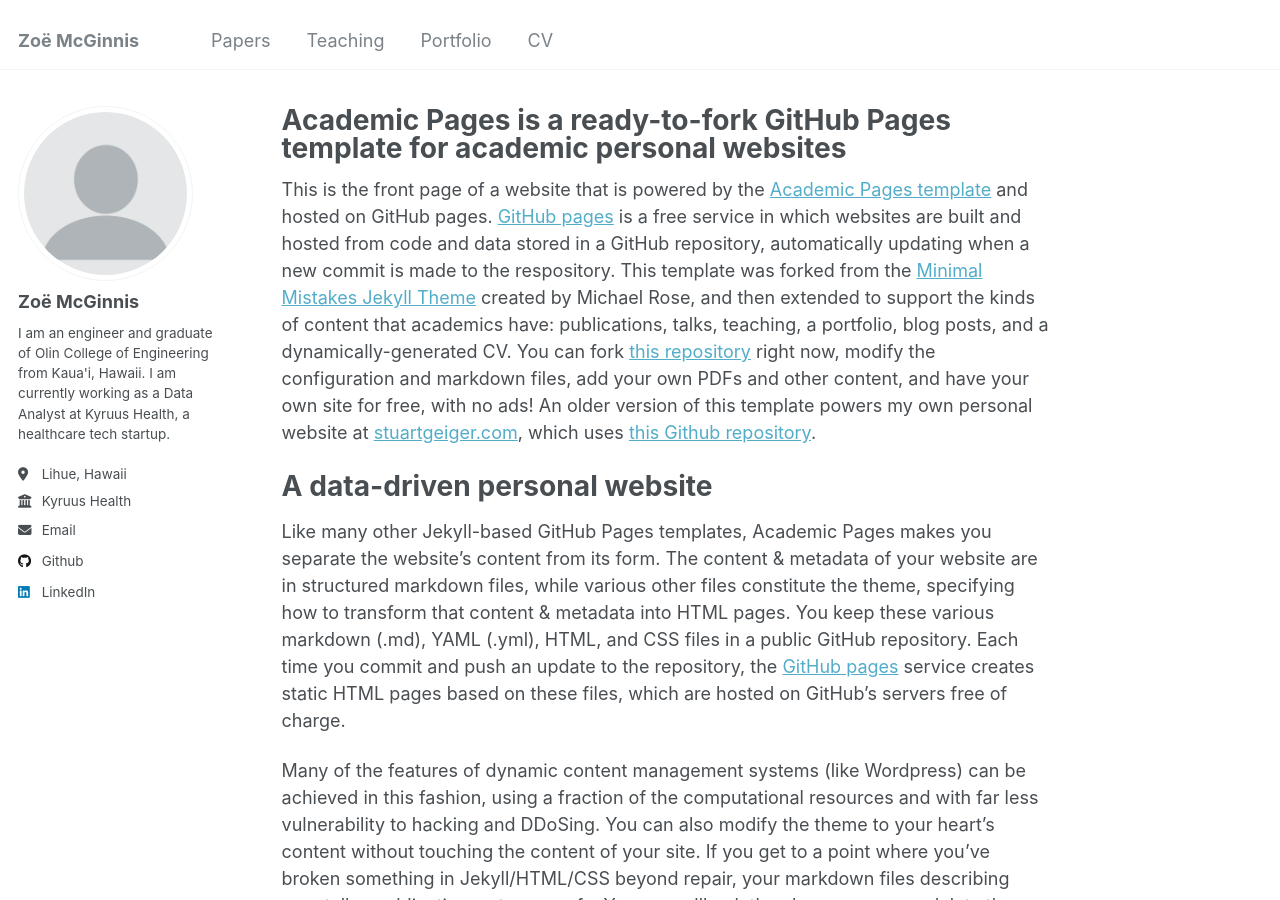
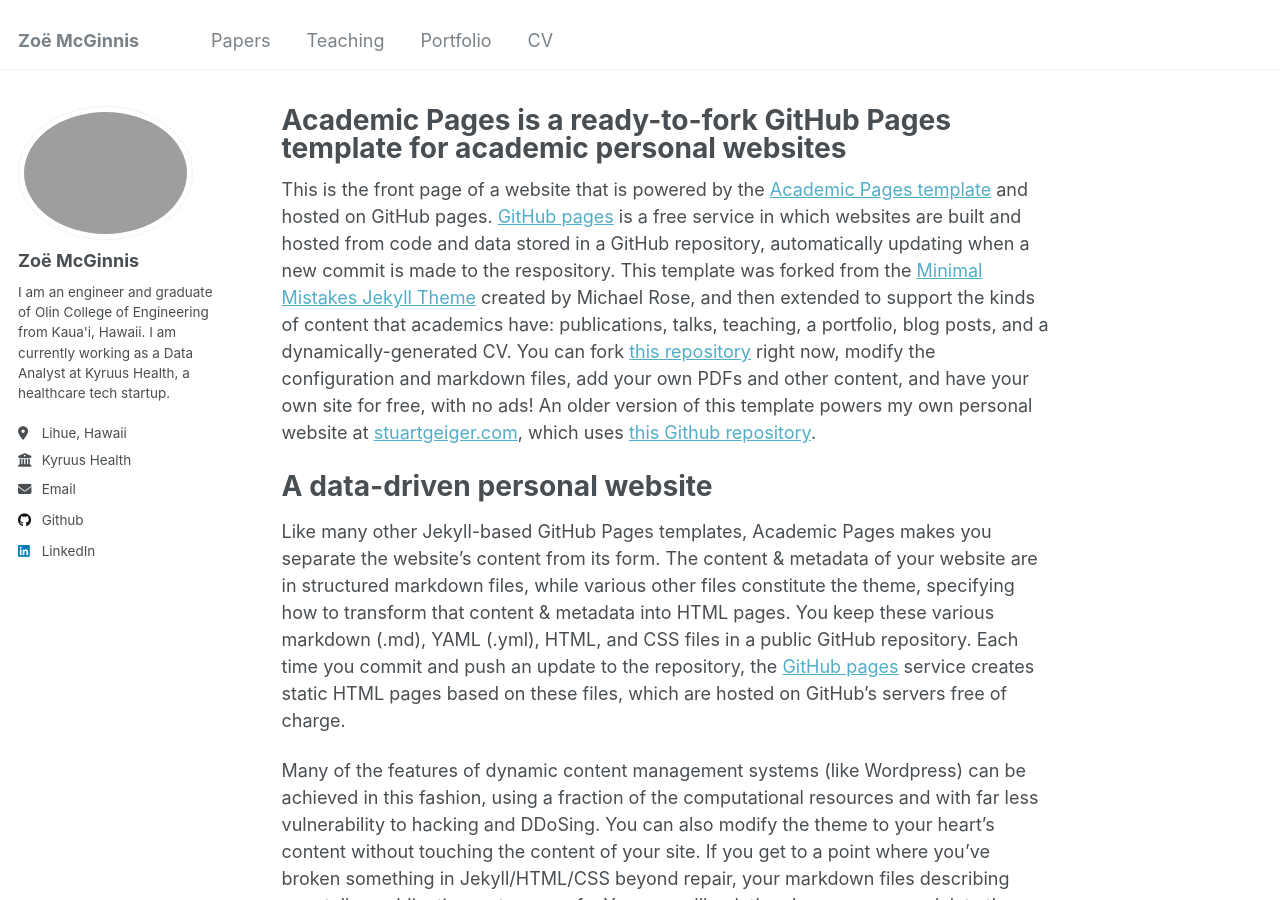
Before and after one commit to Mickmcginnis/zmcginnis, a Jekyll site: the page built from _pages/about.md, in a window 1280 px wide and 900 px high. Built offline with Jekyll 4.4.1, drawn with Linux system fonts in a browser that asks for light colours.

Commit message:
Add profile picture

```diff
--- a/_config.yml
+++ b/_config.yml
@@ -21,7 +21,7 @@ repository               : "MickMcginnis.github.io/zmcginnis"
 #               Additional customization can be done by editing /_includes/author-profile.html
 author:
   # Biographic information
-  avatar           : "profile.png"
+  avatar           : "profile2.JPG"
   name             : "Zoë McGinnis"
   pronouns         : # example: "she/her"
   bio              : "I am an engineer and graduate of Olin College of Engineering from Kaua'i, Hawaii. I am currently working as a Data Analyst at Kyruus Health, a healthcare tech startup."
```
